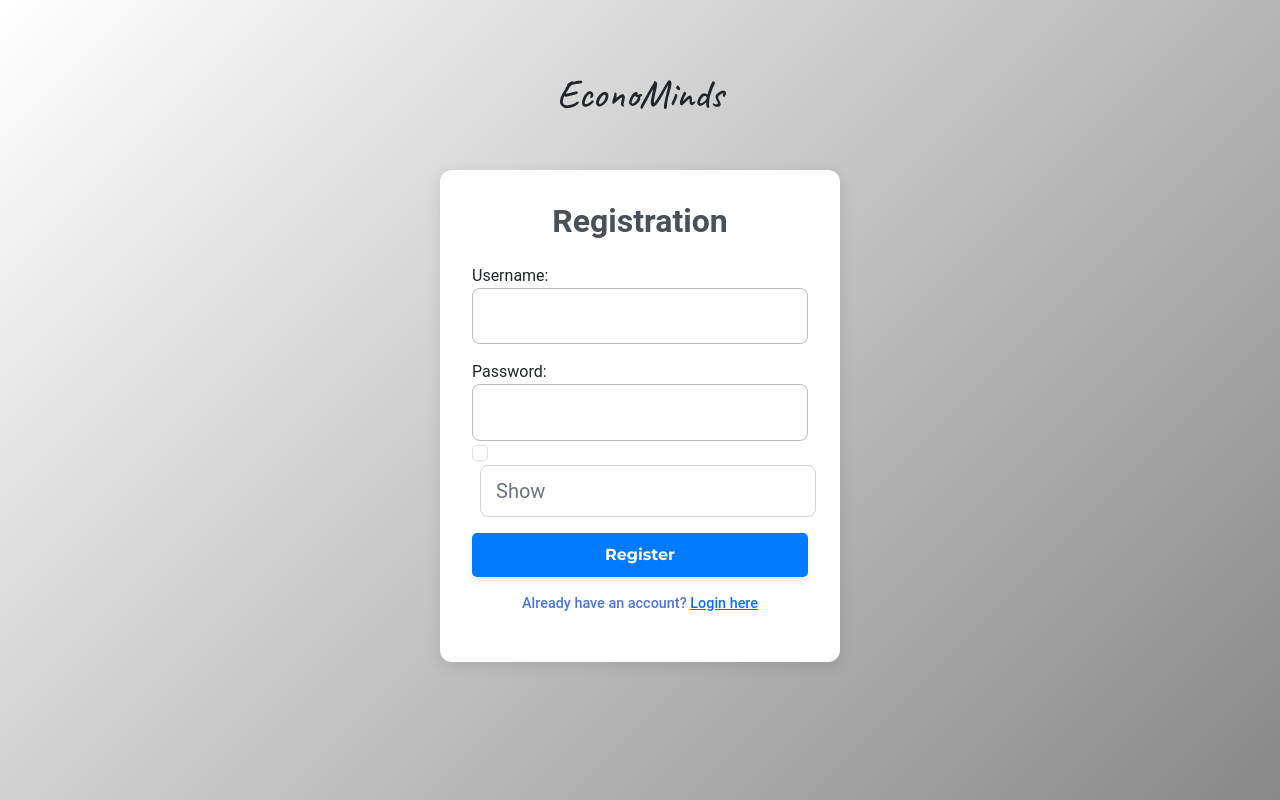
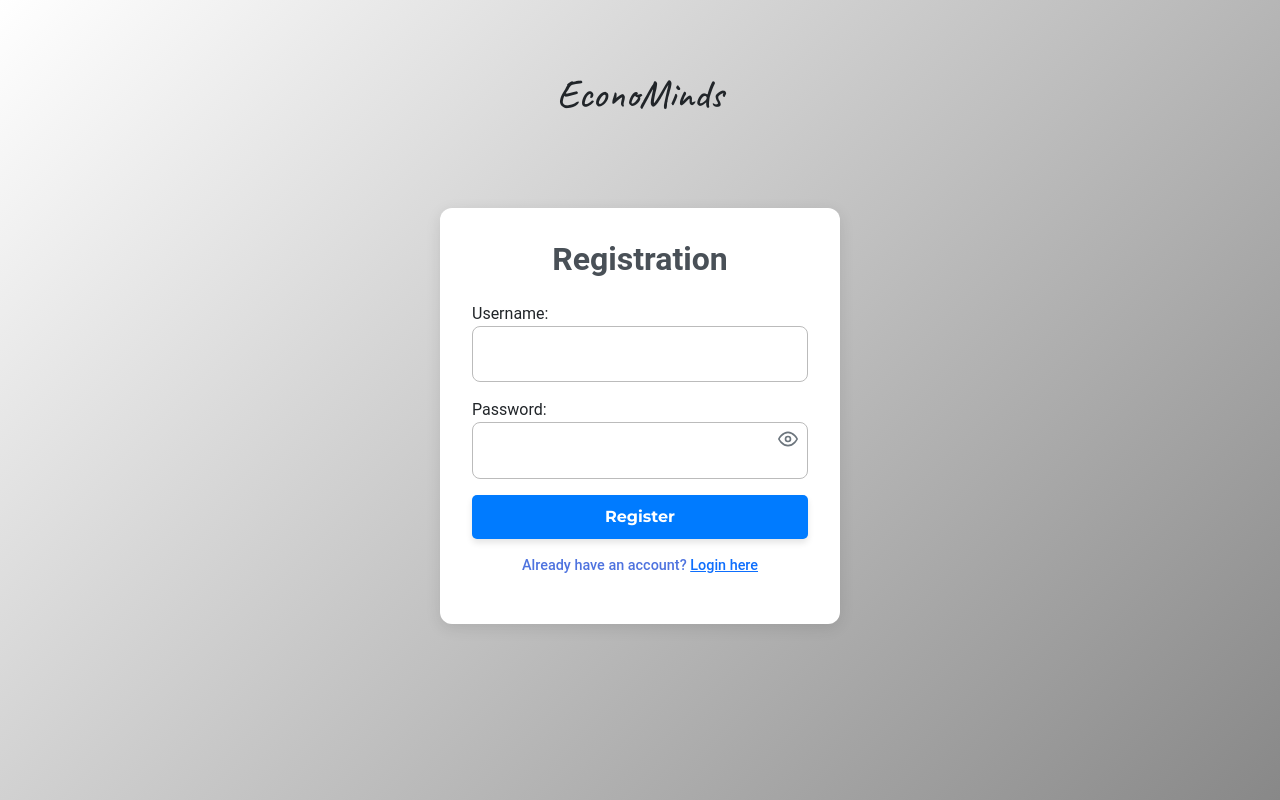
Before and after one commit to aldifnbb/web-proyek, a React (Create React App) app: page /register in a window 1280 px wide. Built offline with nearby package versions, Linux system fonts and the light colour scheme.

Commit message:
update login sama registrasi ya mas

```diff
--- a/src/pages/Login.css
+++ b/src/pages/Login.css
@@ -76,7 +76,6 @@
     padding: 0;
 }
 
-
 .login-card[data-aos="fade-up"]{
     transform: translateY(20px);
     opacity: 0;
@@ -87,3 +86,21 @@
     transform: translateY(0);
     opacity: 1;
 }
+
+.password-group {
+    position: relative;
+}
+
+.password-toggle {
+    position: absolute;
+    top: 50%;
+    right: 10px;
+    transform: translateY(-50%);
+    cursor: pointer;
+    color: #6c757d;
+    transition: color 0.3s ease;
+}
+
+.password-toggle:hover {
+    color: #4e73df;
+}
--- a/src/pages/Login.js
+++ b/src/pages/Login.js
@@ -20,7 +20,6 @@ function Login(){
     const handlesSubmit = (e) => {
         e.preventDefault();
         console.log('Login attempted:', {username, password});
-        console.log('Login submitted:', { username, password });
         login({username});
         navigate('/dashboard');
     };
@@ -41,7 +40,7 @@ function Login(){
                         required
                     />
                 </div>
-                <div className="form-group mb-3">
+                <div className="form-group mb-3 password-group">
                     <label htmlFor="password">Password:</label>
                     <input
                         type={showPassword ? "text" : "password"}
@@ -51,14 +50,43 @@ function Login(){
                         onChange={(e) => setPassword(e.target.value)}
                         required
                     />
-                    <div className="input-group-append">
-                        <input
-                            type="checkbox"
-                            className="form-check-input"
-                            onChange={() => setShowPassword(!showPassword)}
-                        />
-                        <label className="form-check-label" htmlFor="showPassword">Show</label>
-                    </div>
+                    <span
+                        className="password-toggle"
+                        onClick={() => setShowPassword(!showPassword)}
+                    >
+                        {showPassword ? (
+                            <svg
+                                xmlns="http://www.w3.org/2000/svg"
+                                width="20"
+                                height="20"
+                                viewBox="0 0 24 24"
+                                fill="none"
+                                stroke="currentColor"
+                                strokeWidth="2"
+                                strokeLinecap="round"
+                                strokeLinejoin="round"
+                                className="feather feather-eye-off"
+                            >
+                                <path d="M17.94 17.94A10.94 10.94 0 0 1 12 20.5a10.94 10.94 0 0 1-5.94-2.06m11.88-5.88A10.94 10.94 0 0 0 12 3.5a10.94 10.94 0 0 0-5.94 2.06M3 3l18 18"></path>
+                            </svg>
+                        ) : (
+                            <svg
+                                xmlns="http://www.w3.org/2000/svg"
+                                width="20"
+                                height="20"
+                                viewBox="0 0 24 24"
+                                fill="none"
+                                stroke="currentColor"
+                                strokeWidth="2"
+                                strokeLinecap="round"
+                                strokeLinejoin="round"
+                                className="feather feather-eye"
+                            >
+                                <path d="M1 12s4-8 11-8 11 8 11 8-4 8-11 8-11-8-11-8z"></path>
+                                <circle cx="12" cy="12" r="3"></circle>
+                            </svg>
+                        )}
+                    </span>
                 </div>
                 <button type="submit" className="btn login-btn">Login</button>
             </form>
--- a/src/pages/Registration.js
+++ b/src/pages/Registration.js
@@ -33,7 +33,7 @@ function Registration() {
                             required
                         />
                     </div>
-                    <div className="form-group mb-3">
+                    <div className="form-group mb-3 password-group">
                         <label htmlFor="password">Password:</label>
                         <input
                             type={showPassword ? "text" : "password"}
@@ -43,14 +43,43 @@ function Registration() {
                             onChange={(e) => setPassword(e.target.value)}
                             required
                         />
-                        <div className="input-group-append">
-                            <input
-                                type="checkbox"
-                                className="form-check-input"
-                                onChange={() => setShowPassword(!showPassword)}
-                            />
-                            <label className="form-check-label" htmlFor="showPassword">Show</label>
-                        </div>
+                        <span
+                            className="password-toggle"
+                            onClick={() => setShowPassword(!showPassword)}
+                        >
+                            {showPassword ? (
+                                <svg
+                                    xmlns="http://www.w3.org/2000/svg"
+                                    width="20"
+                                    height="20"
+                                    viewBox="0 0 24 24"
+                                    fill="none"
+                                    stroke="currentColor"
+                                    strokeWidth="2"
+                                    strokeLinecap="round"
+                                    strokeLinejoin="round"
+                                    className="feather feather-eye-off"
+                                >
+                                    <path d="M17.94 17.94A10.94 10.94 0 0 1 12 20.5a10.94 10.94 0 0 1-5.94-2.06m11.88-5.88A10.94 10.94 0 0 0 12 3.5a10.94 10.94 0 0 0-5.94 2.06M3 3l18 18"></path>
+                                </svg>
+                            ) : (
+                                <svg
+                                    xmlns="http://www.w3.org/2000/svg"
+                                    width="20"
+                                    height="20"
+                                    viewBox="0 0 24 24"
+                                    fill="none"
+                                    stroke="currentColor"
+                                    strokeWidth="2"
+                                    strokeLinecap="round"
+                                    strokeLinejoin="round"
+                                    className="feather feather-eye"
+                                >
+                                    <path d="M1 12s4-8 11-8 11 8 11 8-4 8-11 8-11-8-11-8z"></path>
+                                    <circle cx="12" cy="12" r="3"></circle>
+                                </svg>
+                            )}
+                        </span>
                     </div>
                     <button type="submit" className="btn btn-primary login-btn">Register</button>
                 </form>
```
